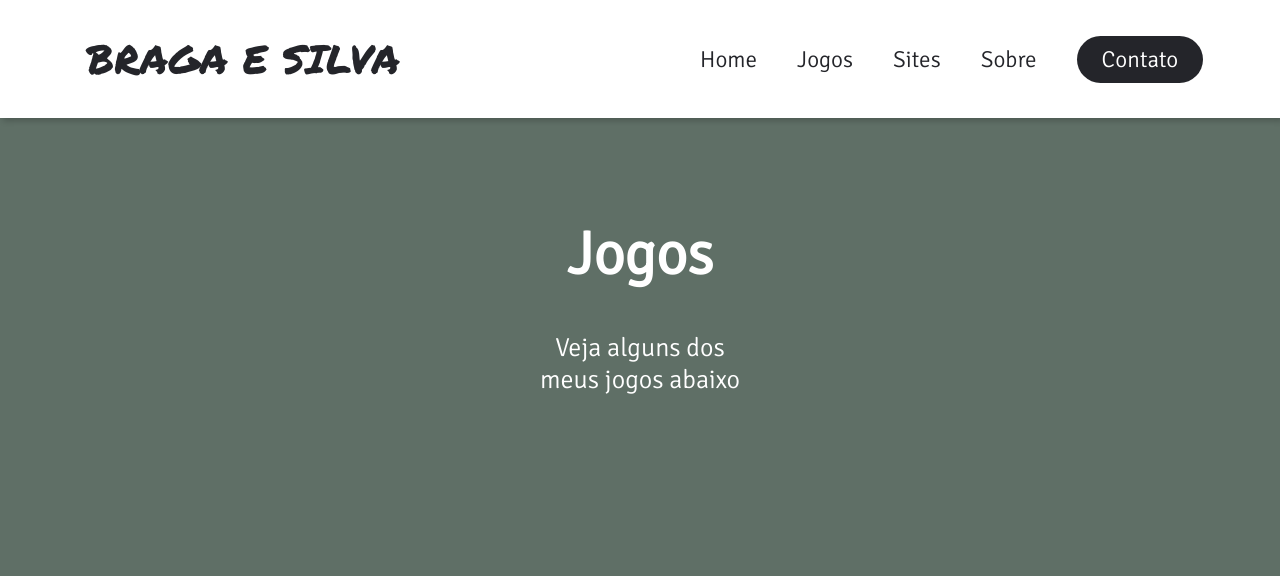
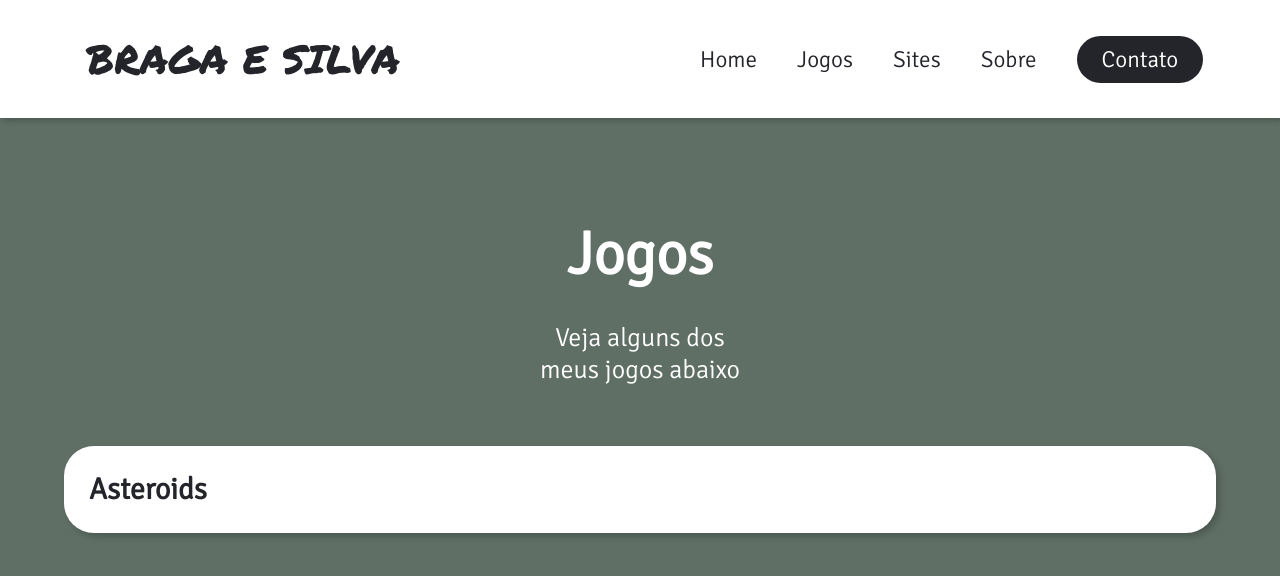
Before and after one commit to vbragaesilva/bragaesilva, a Next.js app: page /jogos in a window 1280 px wide. Shown: the top 576 px of the page. Built offline with nearby package versions, Linux system fonts and the light colour scheme.

Commit message:
inicio conteudoRespons

```diff
--- a/pages/index.js
+++ b/pages/index.js
@@ -17,9 +17,7 @@ function Home() {
                 <p>Você pode encontrar coisas</p>
                 <p> interessantes para fazer </p>
                 <p>no cabeçalho.</p>
-                <div class="">
 
-                </div>
             </div>
         </div>
     )
--- a/pages/jogos.js
+++ b/pages/jogos.js
@@ -13,6 +13,9 @@ function Jogos(){
 				<h2>Jogos</h2>
 				<p>Veja alguns dos</p>
 				<p>meus jogos abaixo</p>
+                <div class="content">
+                    <h3>Asteroids</h3>
+                </div>
 			</div>
 		</div>
 	)
--- a/styles/globals.css
+++ b/styles/globals.css
@@ -94,10 +94,26 @@ body{
 }
 
 h2{
-	margin: 40px;
+	margin: 30px;
 	font-size: 60px;
 }
 
 .main p{
 	font-size: 26px;
 }
+
+.content{
+    width: 90%;
+    background-color: #fff;
+    box-shadow: 4px 4px 7px rgba(0, 0, 0, 0.2);
+    margin: auto;
+    border-radius: 30px;
+    margin-top: 60px;
+    padding: 25px;
+    text-align: left;
+}
+
+.content h3{
+    color: #24252a;
+    font-size: 30px;
+}
```
